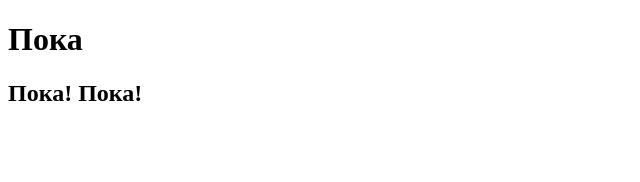
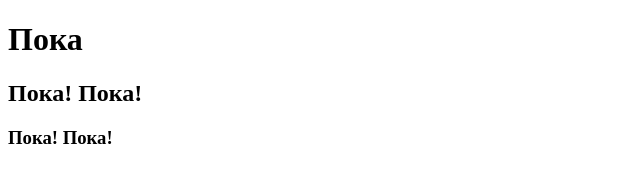
Before and after one commit to juggler39/test, a plain HTML site: page aa.html in a window 1280 px wide. Shown: the whole page, without its empty margins (0-640 px from the left). Drawn offline with Linux system fonts and the light colour scheme.

Commit message:
<h3>Пока! Пока!</h3>

```diff
--- a/aa.html
+++ b/aa.html
@@ -8,6 +8,7 @@
 
 <h1>Пока</h1>
 <h2>Пока! Пока!</h2>
+<h3>Пока! Пока!</h3>
 
 </body>
 </html>
```
